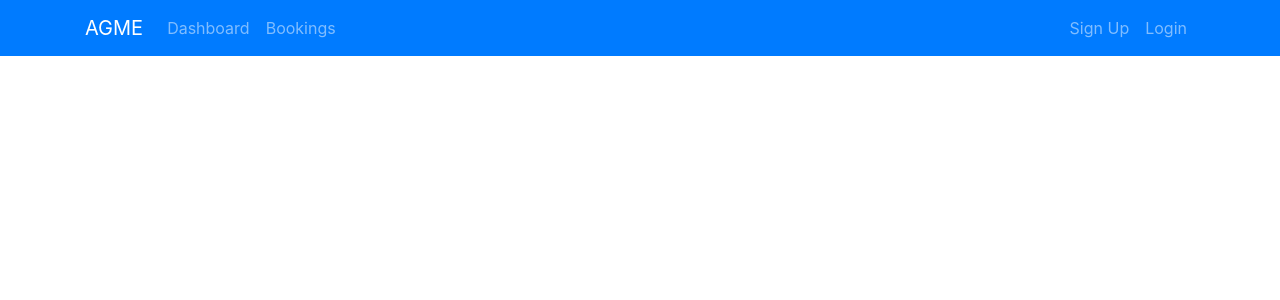
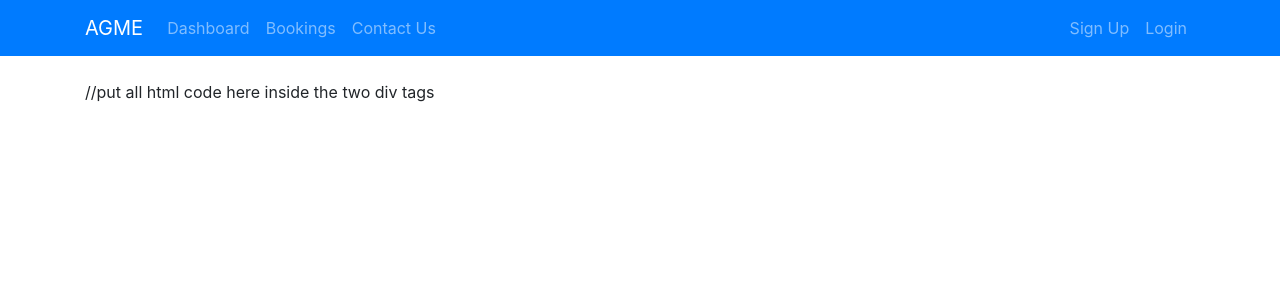
Before and after one commit to RMIT-SEPT/majorproject-1-fri-10-30-1, a React (Create React App) app in the folder FrontEnd/septapp/: page /contact-us in a window 1280 px wide. Shown: the top 300 px of the page. Built offline with nearby package versions, Linux system fonts and the light colour scheme.

Commit message:
Added ContactUs skeleton

```diff
--- a/FrontEnd/septapp/src/App.js
+++ b/FrontEnd/septapp/src/App.js
@@ -5,6 +5,7 @@ import ListBookingComponent from './components/Bookings/ListBookingComponent';
 import Header from './components/Layout/Header';
 import CreateBookingComponent from './components/Bookings/CreateBookingComponent';
 import ViewBookingComponent from './components/Bookings/ViewBookingComponent';
+import ContactUs from './components/ContactUs';
 
 function App() {
     return (
@@ -18,6 +19,7 @@ function App() {
                         <Route path = "/add-booking/:id" component = {CreateBookingComponent}></Route>
                         <Route path = "/view-booking/:id" component = {ViewBookingComponent}></Route>
                         {/* <Route path = "/update-booking/:id" component = {UpdateBookingComponent}></Route> */}
+                        <Route path = "/contact-us" component = {ContactUs}></Route>
                     </Switch>
                 </div>
 
--- /dev/null
+++ b/FrontEnd/septapp/src/components/ContactUs.js
@@ -0,0 +1,13 @@
+import React, { Component } from 'react'
+
+class ContactUs extends Component {
+    render() {
+        return (
+            <div className="ContactUs">
+                //put all html code here inside the two div tags
+            </div>
+
+        )
+    }
+}
+export default ContactUs;
--- a/FrontEnd/septapp/src/components/Layout/Header.js
+++ b/FrontEnd/septapp/src/components/Layout/Header.js
@@ -25,6 +25,11 @@ import React, { Component } from 'react'
                                 Bookings
                             </a>
                         </li>
+                        <li className="nav-item">
+                            <a className="nav-link" href="/contact-us">
+                                Contact Us
+                            </a>
+                        </li>
                     </ul>
 
                     <ul className="navbar-nav ml-auto">
```
